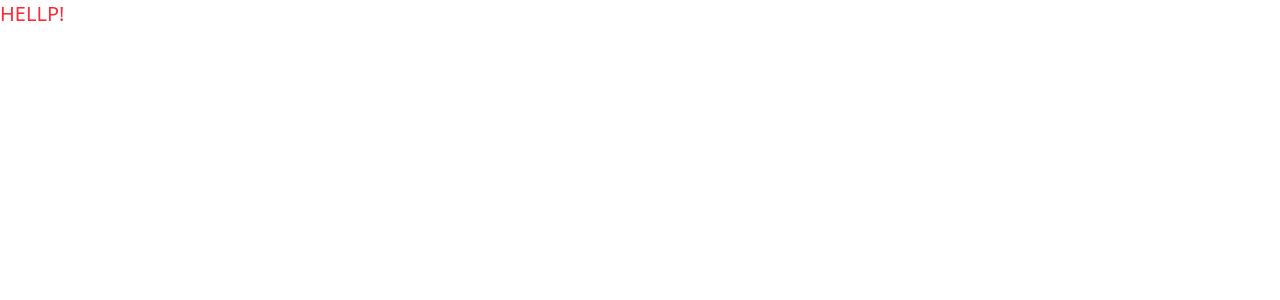
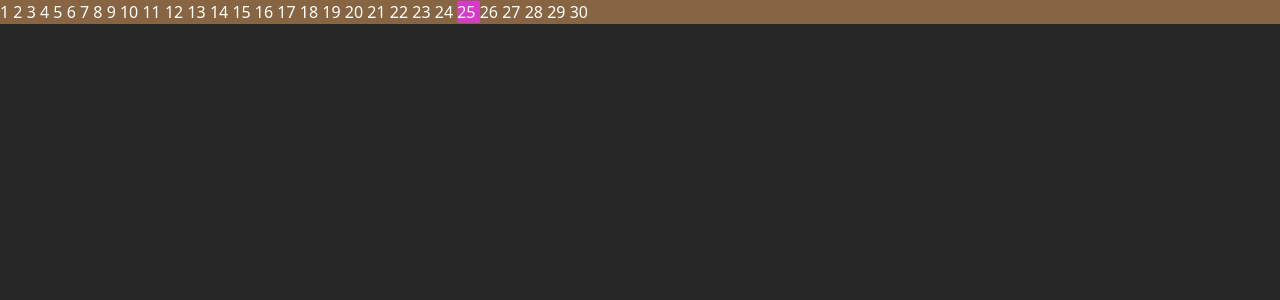
Before and after one commit to theinternetfae/Optima-V.2, a React (Vite) app: page / in a window 1280 px wide. Shown: the top 300 px of the page. Built offline with nearby package versions, Linux system fonts and the light colour scheme.

Commit message:
Beginning stages of date initialization

```diff
--- a/src/App.jsx
+++ b/src/App.jsx
@@ -1,9 +1,11 @@
+import DateMenu from "./Date.jsx";
+
 function App() {
   return (
     <div className="named">
-      <h1 className="text-xl text-red-500">HELLP!</h1>
+      <DateMenu />
     </div>
   )
 }
 
-export default App
+export default App;
--- /dev/null
+++ b/src/Date.jsx
@@ -0,0 +1,40 @@
+import { useEffect, useState } from "react";
+
+function DateMenu() {
+    const [days, setDays] = useState([]);
+
+    function getDaysInMonth(year, month) {
+        const result = [];
+        const date = new Date(year, month, 1);
+
+        while (date.getMonth() === month) {
+            result.push(new Date(date));
+            date.setDate(date.getDate() + 1);
+        }
+
+        return result;
+    }
+
+    useEffect(() => {
+        const today = new Date();
+        const year = today.getFullYear();
+        const month = today.getMonth();
+
+        setDays(getDaysInMonth(year, month))
+    }, []);
+
+    return (
+        <div className="date-menu">
+            {days.map((day, index) => {
+                const isToday = day.toDateString() === new Date().toDateString();
+                if(isToday) {
+                    return (<span className="today" key={index}>{day.getDate()} </span>)
+                } else {
+                    return(<span key={index}>{day.getDate()} </span>)
+                }
+            })}
+        </div>
+    );
+}
+
+export default DateMenu;
--- /dev/null
+++ b/src/SideMenu.jsx
@@ -0,0 +1,9 @@
+function SideMenu() {
+    return (
+        <div className="side-menu">
+            <h1>Side Menu placeholder</h1>
+        </div>
+    );
+}
+
+export default SideMenu;
--- a/src/index.css
+++ b/src/index.css
@@ -1 +1,16 @@
 @import "tailwindcss";
+
+body {
+    background-color: #262626;
+    color: white;
+}
+
+@layer components {
+    .date-menu {
+        @apply bg-[#876543];
+
+        & .today {
+            @apply bg-[#DA38CD];
+        }
+    }
+}
```
